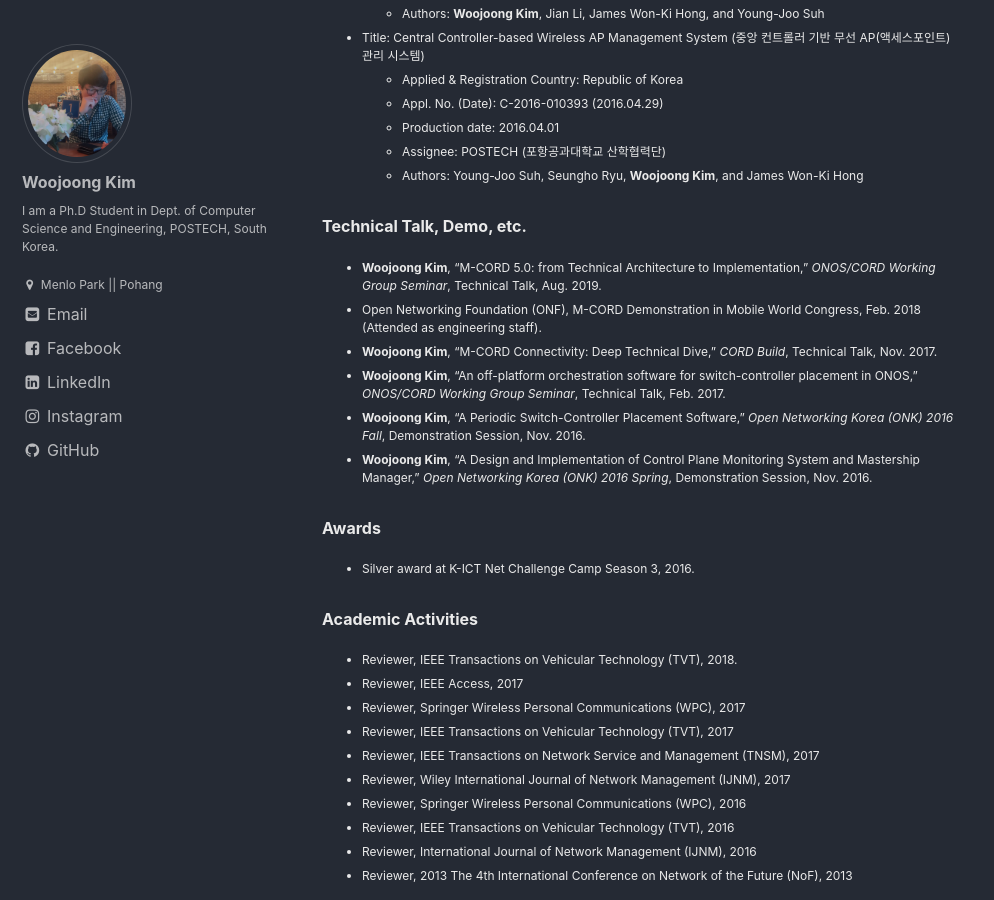
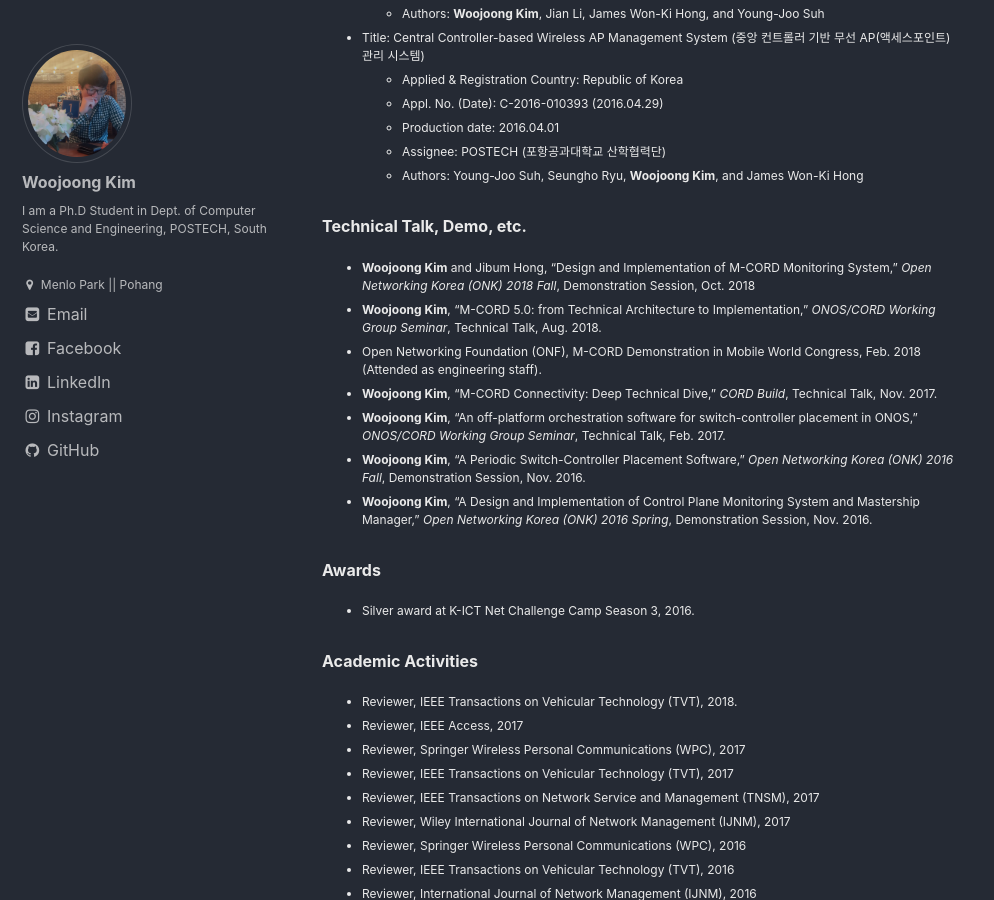
Before and after one commit to woojoong88/woojoong88.github.io, a Jekyll site: the page built from _pages/cv.md, in a window 1280 px wide and 900 px high, scrolled down 3853 px. Shown: the whole window, without its empty margins (0-994 px from the left). Built offline with Jekyll 4.4.1, drawn with Linux system fonts in a browser that asks for light colours.

Commit message:
add demo

```diff
--- a/_pages/cv.md
+++ b/_pages/cv.md
@@ -133,7 +133,8 @@ date: 2018-01-20T22:20:52+00:00
     *   Authors: Young-Joo Suh, Seungho Ryu, **Woojoong Kim**, and James Won-Ki Hong
 
 ### Technical Talk, Demo, etc.
-* **Woojoong Kim**, "M-CORD 5.0: from Technical Architecture to Implementation," *ONOS/CORD Working Group Seminar*, Technical Talk, Aug. 2019.
+* **Woojoong Kim** and Jibum Hong, "Design and Implementation of M-CORD Monitoring System," *Open Networking Korea (ONK) 2018 Fall*, Demonstration Session, Oct. 2018
+* **Woojoong Kim**, "M-CORD 5.0: from Technical Architecture to Implementation," *ONOS/CORD Working Group Seminar*, Technical Talk, Aug. 2018.
 * Open Networking Foundation (ONF), M-CORD Demonstration in Mobile World Congress, Feb. 2018 (Attended as engineering staff).
 * **Woojoong Kim**, "M-CORD Connectivity: Deep Technical Dive," *CORD Build*, Technical Talk,  Nov. 2017.
 * **Woojoong Kim**, "An off-platform orchestration software for switch-controller placement in ONOS," *ONOS/CORD Working Group Seminar*, Technical Talk, Feb. 2017.
```
